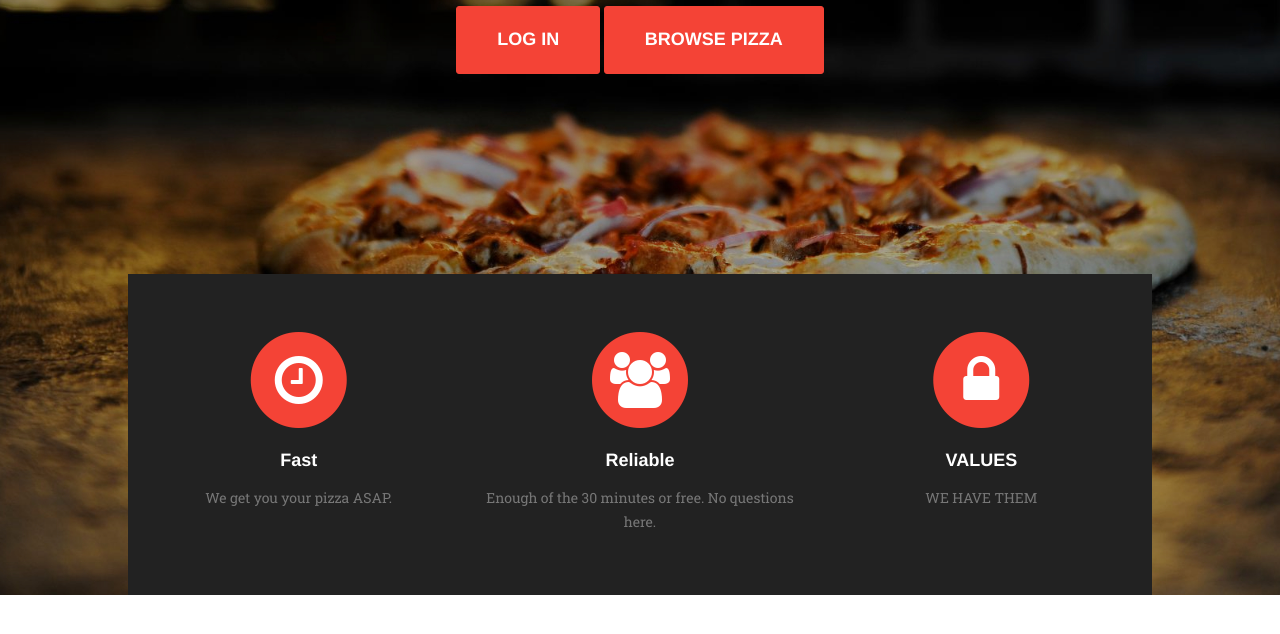
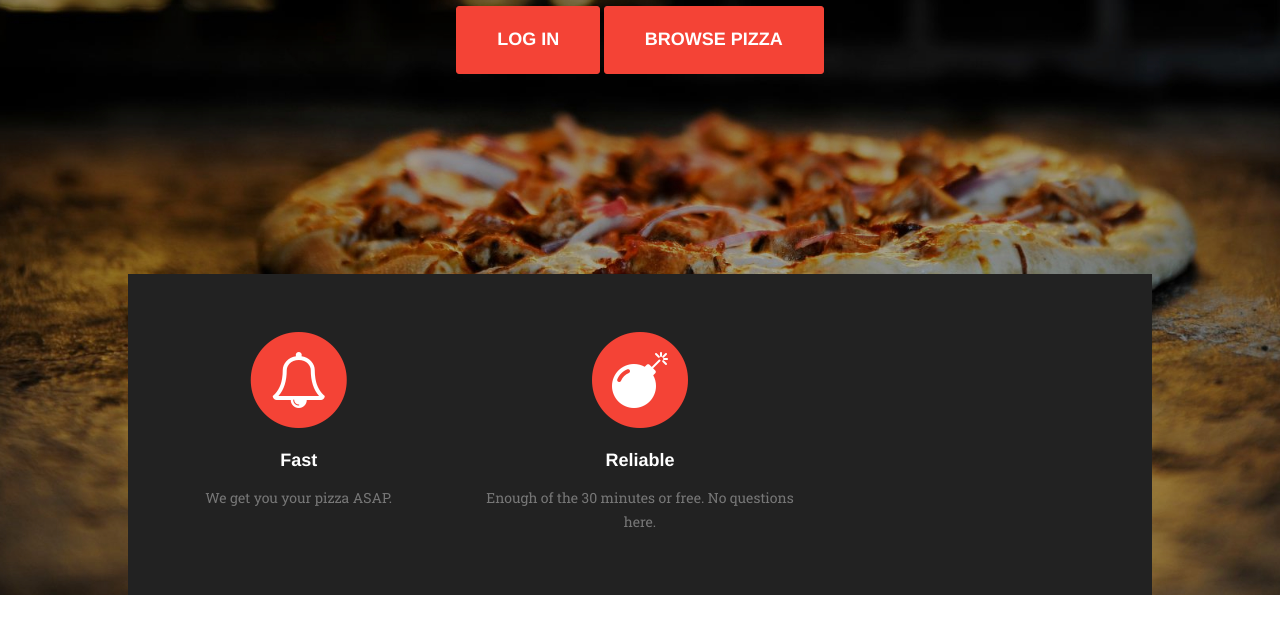
Before and after one commit to venture-hacks/vh-red-tech-demo, a website: page public/index.html in a window 1280 px wide. Shown: the part 484-1118 px from the top of the page. Drawn offline with nearby package versions, Linux system fonts and the light colour scheme; a web font is replaced by a local one.

Commit message:
Removed 3rd value prop and changed the icons

```diff
--- a/public/index.html
+++ b/public/index.html
@@ -61,12 +61,12 @@
                 <div class="row text-center">
                     <div class="col-md-4">
                         <!-- Font Awesome gives you access to tons of FREE icons -->
-                        <!-- Change one of the icons by changing 'fa-clock-o'
+                        <!-- Change one of the icons by changing 'fa-bell-o'
                             with an icon name found on : http://fontawesome.io/icons/
                         -->
                         <span class="fa-stack fa-4x">
                             <i class="fa fa-circle fa-stack-2x text-primary"></i>
-                            <i class="fa fa-clock-o fa-stack-1x fa-inverse"></i>
+                            <i class="fa fa-bell-o fa-stack-1x fa-inverse"></i>
                         </span>
                         <h4 class="value-prop-heading">Fast</h4>
                         <p class="text-muted">We get you your pizza ASAP.</p>
@@ -75,22 +75,14 @@
                     <div class="col-md-4">
                         <span class="fa-stack fa-4x">
                             <i class="fa fa-circle fa-stack-2x text-primary"></i>
-                            <i class="fa fa-users fa-stack-1x fa-inverse"></i>
+                            <i class="fa fa-bomb fa-stack-1x fa-inverse"></i>
                         </span>
                         <h4 class="value-prop-heading">Reliable</h4>
                         <p class="text-muted">Enough of the 30 minutes or free. No questions here.</p>
                     </div>
 
                     <!-- ADD A THIRD VALUE PROPOSITION HERE -->
-                    <div class="col-md-4">
-                        <span class="fa-stack fa-4x">
-                            <i class="fa fa-circle fa-stack-2x text-primary"></i>
-                            <i class="fa fa-lock fa-stack-1x fa-inverse"></i>
-                        </span>
 
-                        <h4 class="value-prop-heading">VALUES</h4>
-                        <p class="text-muted">WE HAVE THEM</p>
-                    </div>
                 </div>
             </div>
         </aside>
```
